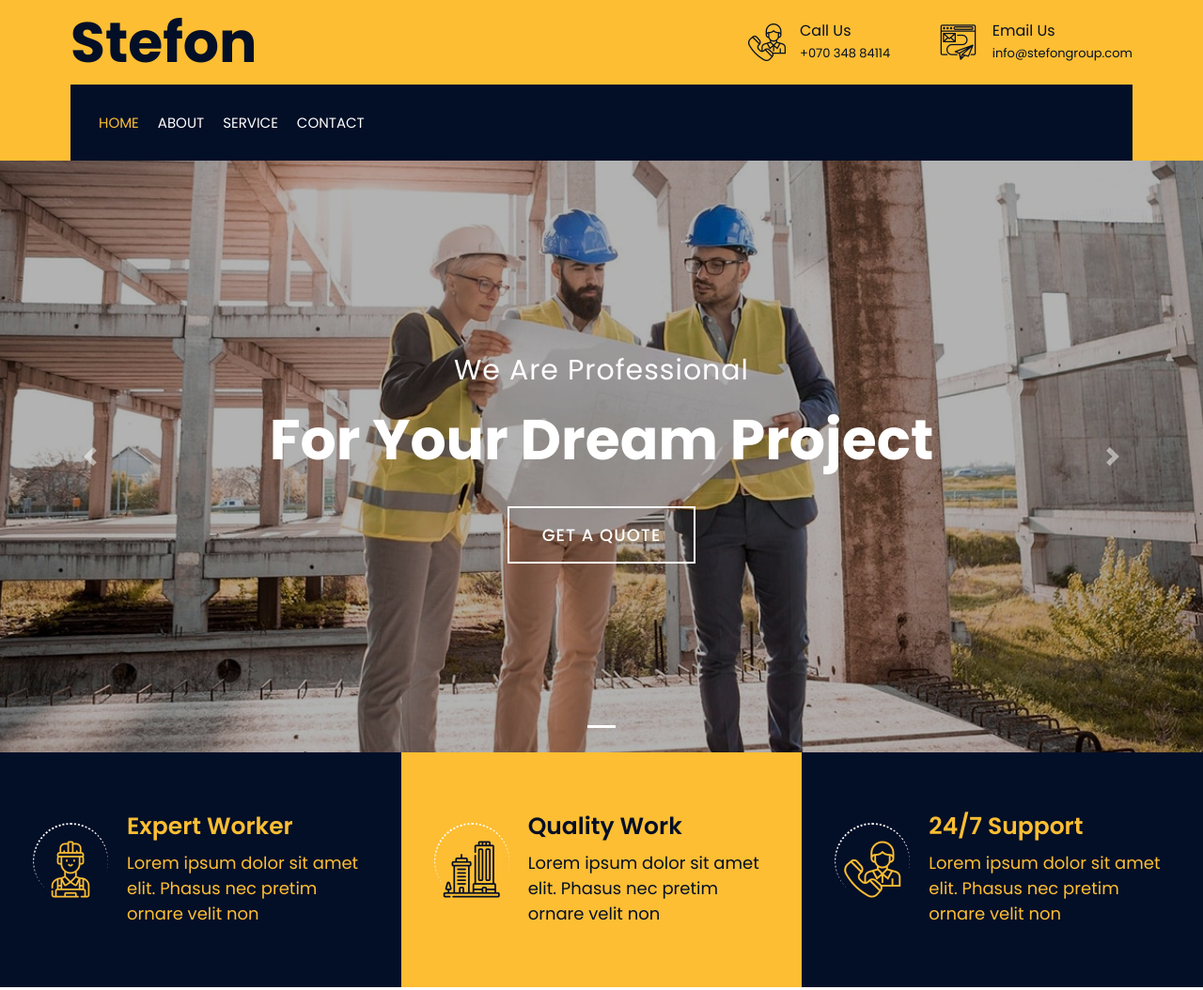
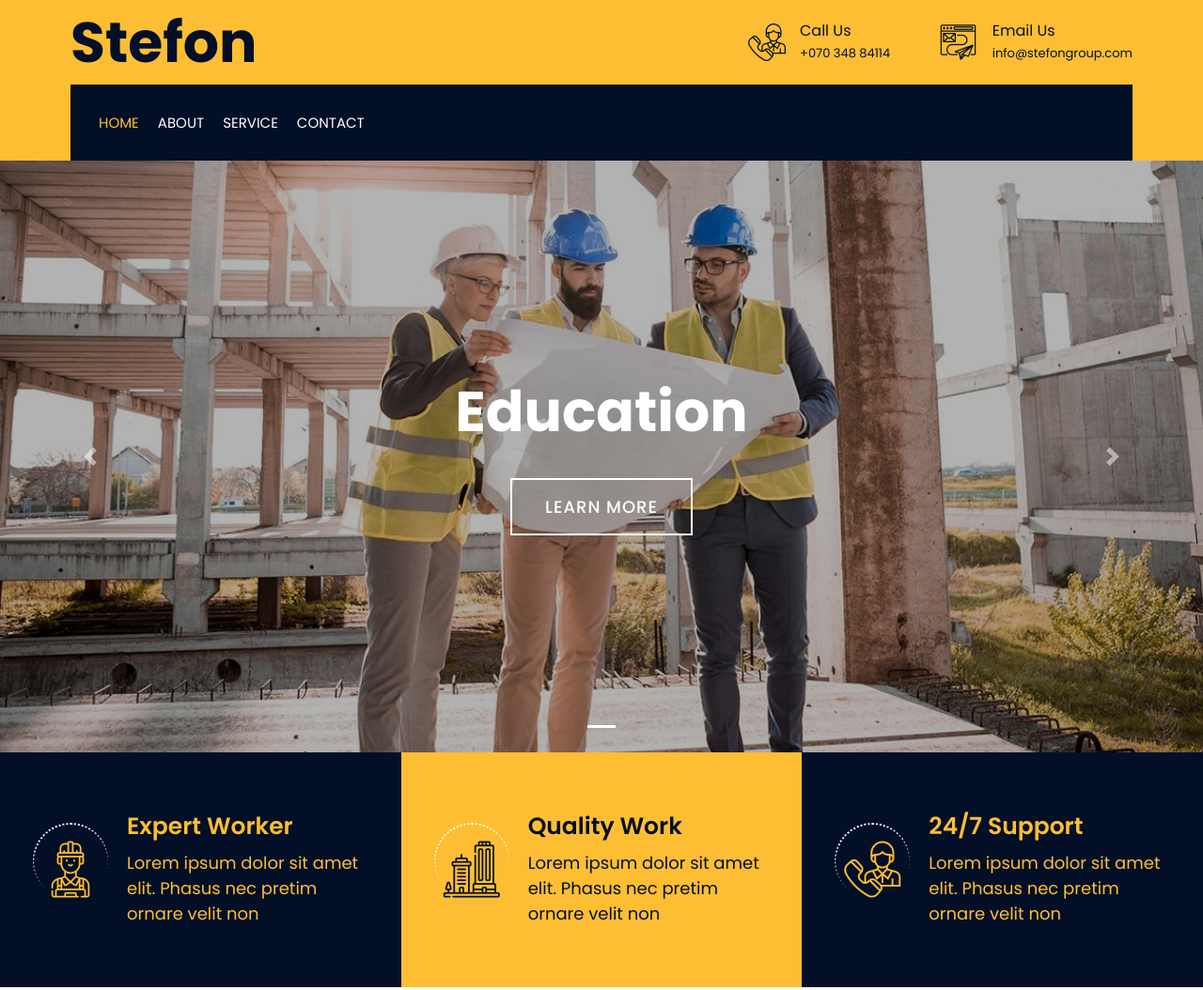
Before and after one commit to sujaymec/stefondemo, a plain HTML site: page index.html in a window 1280 px wide. Shown: the top 1054 px of the page at 94% size. Drawn offline with nearby package versions, Linux system fonts and the light colour scheme.

Commit message:
adding education in banner

```diff
--- a/index.html
+++ b/index.html
@@ -120,9 +120,9 @@
                     <div class="carousel-item active">
                         <img src="img/carousel-1.jpg" alt="Carousel Image">
                         <div class="carousel-caption">
-                            <p class="animated fadeInRight">We Are Professional</p>
-                            <h1 class="animated fadeInLeft">For Your Dream Project</h1>
-                            <a class="btn animated fadeInUp" href="https://htmlcodex.com/construction-company-website-template">Get A Quote</a>
+                            <!-- <p class="animated fadeInRight">We Are Professional</p> -->
+                            <h1 class="animated fadeInLeft">Education</h1>
+                            <a class="btn animated fadeInUp" href="https://htmlcodex.com/construction-company-website-template">Learn More</a>
                         </div>
                     </div>
 
```
